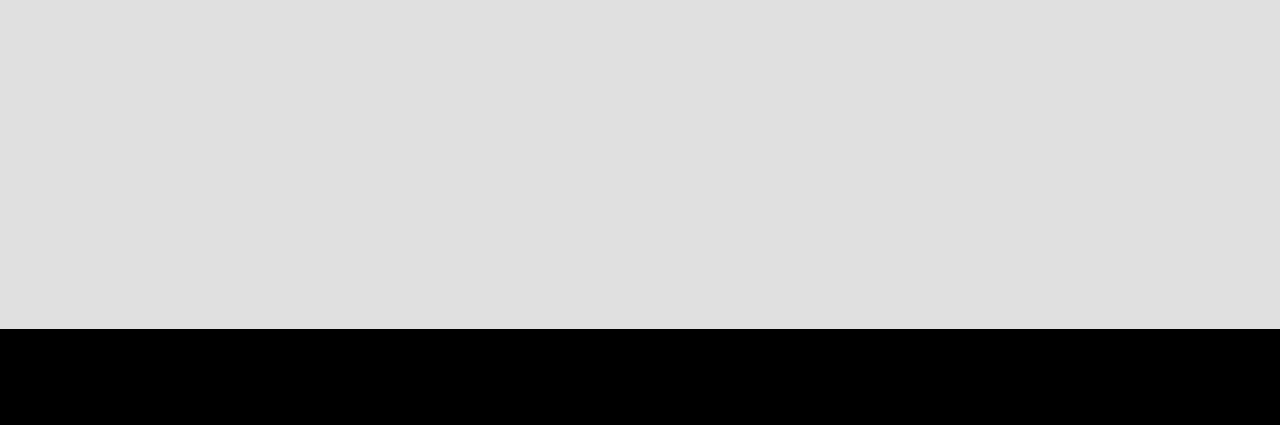
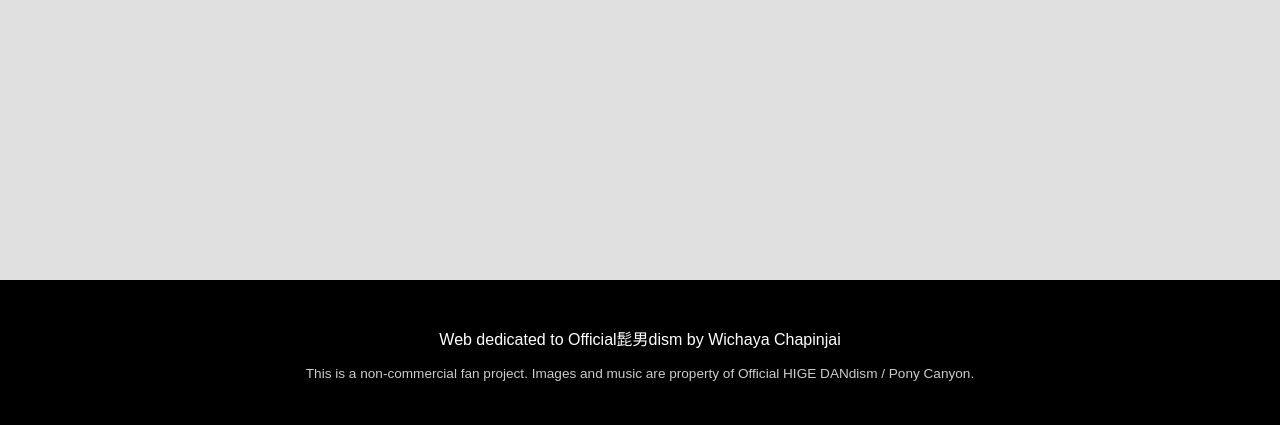
Before and after one commit to wichayac/Higedan-Bridge, a Flask app: page / in a window 1280 px wide. Shown: the part 375-800 px from the top of the page. Run offline with Flask 3, Linux system fonts and the light colour scheme.

Commit message:
Image: add Hero image for home page and update footer

```diff
--- a/static/css/style.css
+++ b/static/css/style.css
@@ -69,10 +69,17 @@ main {
 
 footer {
     text-align: center;
-    padding: 20px 0;
+    padding: 30px 0;
     background: var(--header-bg);
-    color: var(--text-color);
+    color: white;
     width: 100%;
+}
+
+.disclaimer {
+    font-size: 0.85rem;
+    opacity: 0.8;
+    margin-top: 10px;
+    padding: 0 20px;
 }
 
 ::selection {
@@ -109,9 +116,6 @@ div {
     transition: opacity 0.4s ease-in-out;
     opacity: 1;
 }
-.fade-out {
-    opacity: 0;
-}
 
 body.theme-same-blue {
     --bg-color: #001226;
--- a/templates/index.html
+++ b/templates/index.html
@@ -31,7 +31,8 @@
     </main>
 <script src="../static/js/script.js"></script>
     <footer>
-        <p>&copy; A web dedicated to Official髭男dism by Wichaya Chapinjai </p>
+        <p> Web dedicated to Official髭男dism by Wichaya Chapinjai </p>
+        <p class="disclaimer">This is a non-commercial fan project. Images and music are property of Official HIGE DANdism / Pony Canyon.</p>
     </footer>
 </body>
 </html>
--- a/templates/lyrics.html
+++ b/templates/lyrics.html
@@ -64,7 +64,8 @@
 <script src="../static/js/script.js"></script>
 
     <footer>
-        <p>&copy; A web dedicated to Official髭男dism by Wichaya Chapinjai</p>
+        <p> Web dedicated to Official髭男dism by Wichaya Chapinjai </p>
+        <p class="disclaimer">This is a non-commercial fan project. Images and music are property of Official HIGE DANdism / Pony Canyon.</p>
     </footer>
 </body>
 
```
Also changed, not shown: static/img/higedanHero.jpg (added).
